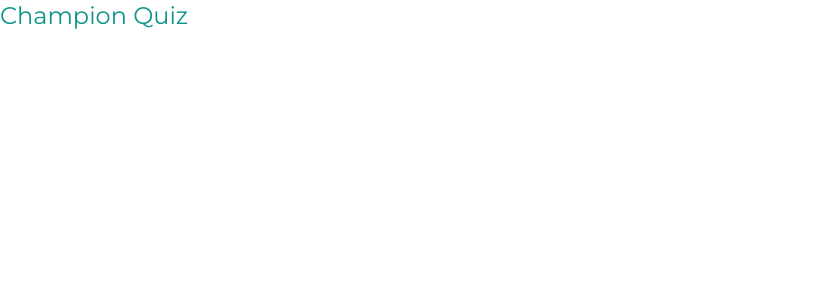
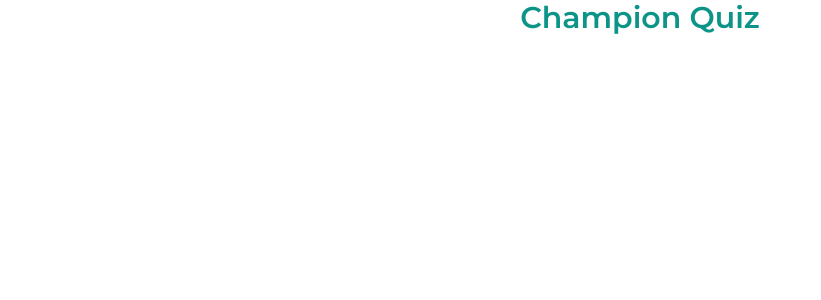
Before and after one commit to kafadotnet/champion-quiz, a React (Vite) app: page / in a window 1280 px wide. Shown: the top 300 px of the page, without its empty margins (0-821 px from the left). Built offline with nearby package versions, Linux system fonts and the light colour scheme.

Commit message:
Added page connection

```diff
--- a/src/App.jsx
+++ b/src/App.jsx
@@ -1,10 +1,17 @@
+import { BrowserRouter, Routes, Route } from 'react-router-dom';
+import HomePage from './pages/HomePage';
+import PageNotFound from './pages/PageNotFound';
+
 function App() {
   return (
-    <>
-      <h1 className="text-bold font-Montserrat text-2xl text-teal-600">
-        Champion Quiz
-      </h1>
-    </>
+      <>
+        <BrowserRouter>
+          <Routes>
+            <Route path='/' element={<HomePage />} />
+            <Route path='*' element={<PageNotFound />} />
+          </Routes>
+        </BrowserRouter>
+      </>
   );
 }
 
--- /dev/null
+++ b/src/pages/HomePage.jsx
@@ -0,0 +1,9 @@
+const HomePage = () => {
+  return (
+    <h1 className="text-center font-Montserrat text-3xl font-semibold text-teal-600">
+      Champion Quiz
+    </h1>
+  );
+};
+
+export default HomePage;
--- /dev/null
+++ b/src/pages/PageNotFound.jsx
@@ -0,0 +1,8 @@
+
+const PageNotFound = () => {
+  return (
+    <h1 className="text-center font-Montserrat text-3xl font-semibold text-red-500">404 - Page Not Found!</h1>
+  )
+}
+
+export default PageNotFound
```
